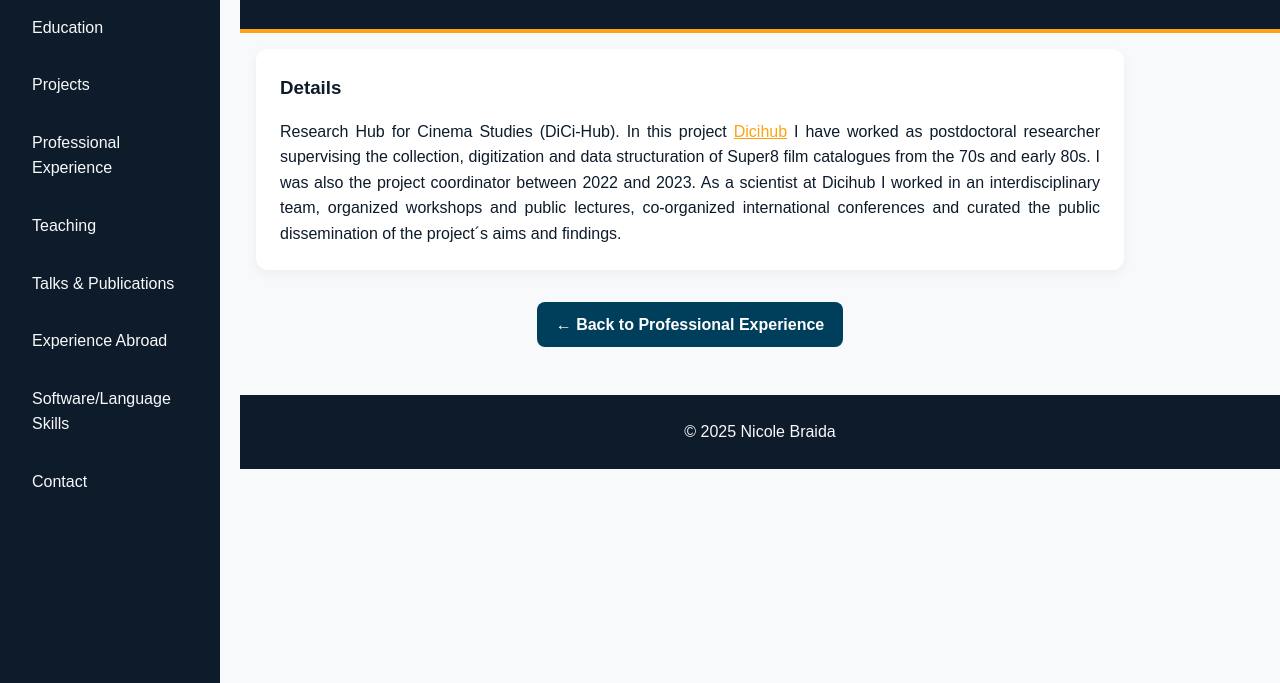
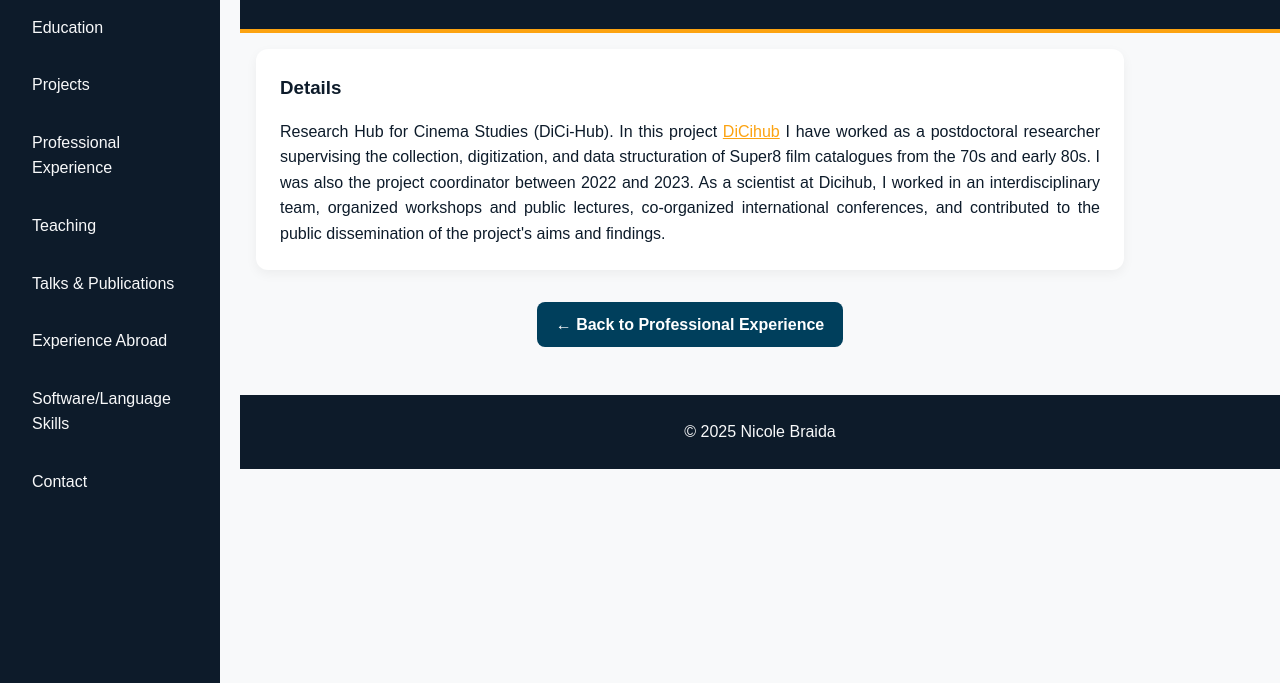
Before and after one commit to nicolebraida/nicolebraida.github.io, a plain HTML site: page exp-dichub.html in a window 1280 px wide. Shown: the part 117-800 px from the top of the page. Drawn offline with Linux system fonts and the light colour scheme.

Commit message:
Update exp-dichub.html

```diff
--- a/exp-dichub.html
+++ b/exp-dichub.html
@@ -30,7 +30,7 @@
 <main>
   <section>
     <h3>Details</h3>
-    <p>Research Hub for Cinema Studies (DiCi-Hub). In this project <a href="https://www.uni-marburg.de/en/fb09/institutes/media-studies/research/research-projects/dici-hub/project/project-description">Dicihub</a> I have worked as postdoctoral researcher supervising the collection, digitization and data structuration of Super8 film catalogues from the 70s and early 80s. I was also the project coordinator between 2022 and 2023. As a scientist at Dicihub I worked in an interdisciplinary team, organized workshops and public lectures, co-organized international conferences and curated the public dissemination of the project´s aims and findings.</p>
+    <p>Research Hub for Cinema Studies (DiCi-Hub). In this project <a href="https://www.uni-marburg.de/en/fb09/institutes/media-studies/research/research-projects/dici-hub/project/project-description">DiCihub</a> I have worked as a postdoctoral researcher supervising the collection, digitization, and data structuration of Super8 film catalogues from the 70s and early 80s. I was also the project coordinator between 2022 and 2023. As a scientist at Dicihub, I worked in an interdisciplinary team, organized workshops and public lectures, co-organized international conferences, and contributed to the public dissemination of the project's aims and findings.</p>
   </section>
   <div class="back-button">
    <a href="experience.html">← Back to Professional Experience</a>
```
